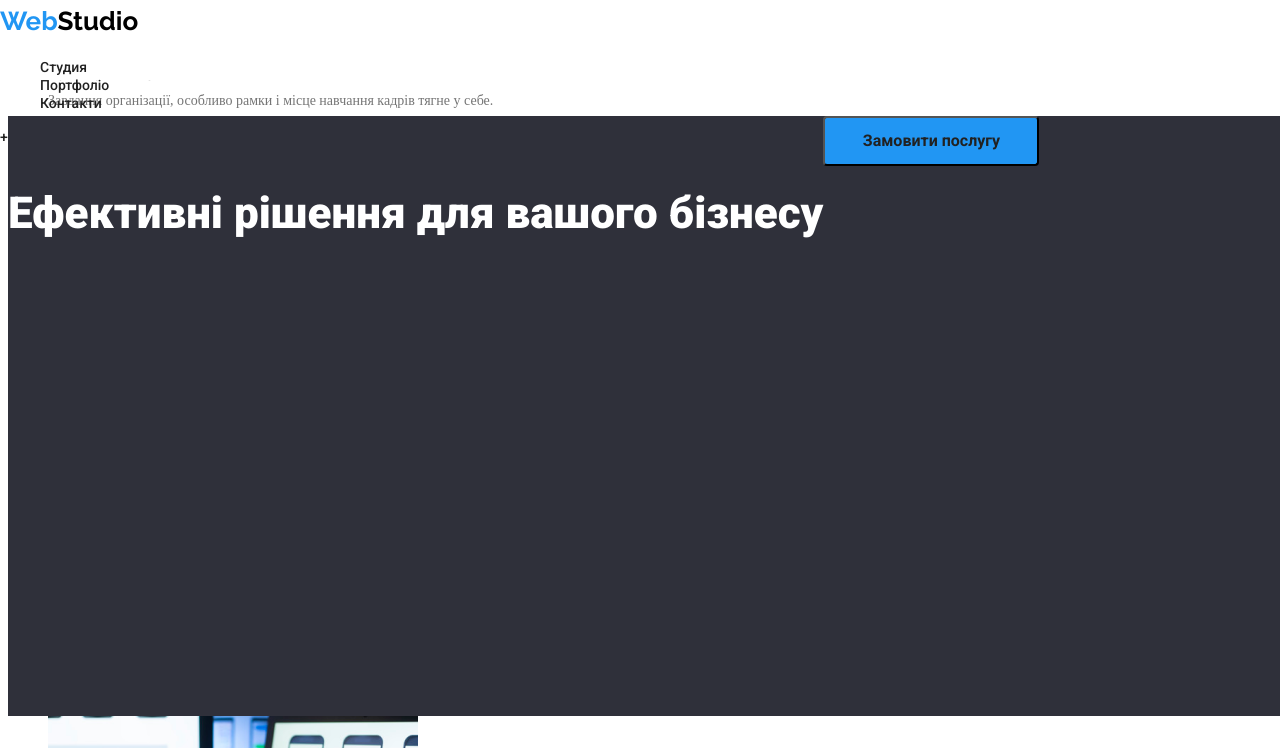
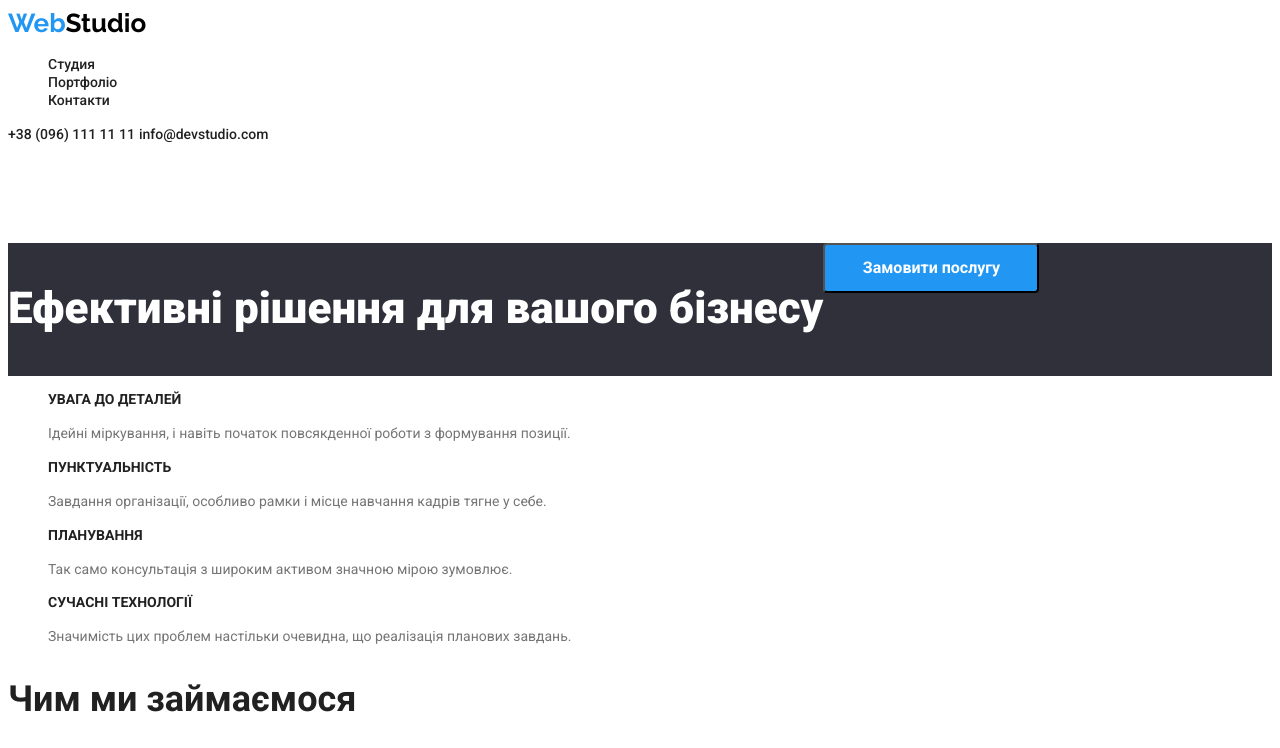
Before and after one commit to Andrey000001/GOiT, a plain HTML site: page index.html in a window 1280 px wide. Shown: the top 748 px of the page. Drawn offline with Linux system fonts and the light colour scheme.

Commit message:
Вроде бы все поменял

```diff
--- a/portfolio/styles.css
+++ b/portfolio/styles.css
@@ -1,14 +1,8 @@
 body {
-    width: 1600px;
-    height: 1880px;
     background: #FFF;
 }
 /* CAP */
 .cap {
-    width: 1600px;
-    height: 80px;
-    left: 0px;
-    top: 0px;
     background: #FFF;
 }
 .list {
@@ -20,7 +14,7 @@ body {
     text-decoration: none;
     font-weight: 700;
     font-size: 26px;
-    line-height: 1.625em;
+    line-height: 1.19;
     color: #2196F3;
 }
 .studio {
@@ -35,7 +29,7 @@ body {
     text-decoration: none;
     font-weight: 500;
     font-size: 14px;
-    line-height: 0.875em;
+    line-height: 1.14;
     color: #212121;
     display: inline;
 }
@@ -53,7 +47,7 @@ body {
     border-radius: 4px;
     font-weight: 500;
     font-size: 16px;
-    line-height: 1em;
+    line-height: 1.625;
     cursor: pointer;
 }
 /* ФОТКИ */
@@ -61,29 +55,24 @@ body {
     font-family: roboto;
     font-weight: 700;
     font-size: 18px;
-    line-height: 1.2em;
+    line-height: 2;
     color: #212121;
 }
 .text {
     font-family: roboto;
     font-size: 16px;
-    line-height: 1em;
+    line-height: 1.875;
     color: #757575;
 }
 /* DNO */
 .dno {
-    position: absolute;
-    width: 1600px;
-    height: 252px;
-    left: 0px;
-    top: 1628px;
     background: #2F303A;
 }
 .street {
     font-family: roboto;
     font-weight: 400;
     font-size: 14px;
-    line-height: 0.8em;
+    line-height: 1.714;
     color: #FFFFFF;
 }
 .contact_2 {
@@ -91,7 +80,7 @@ body {
     text-decoration: none;
     font-weight: 400;
     font-size: 14px;
-    line-height: 0.8em;
+    line-height: 1.714;
     color: rgba(255, 255, 255, 0.6);
 }
 .contact_2:hover {
--- a/styles/styles.css
+++ b/styles/styles.css
@@ -1,15 +1,10 @@
 body {
-    width: 1600px;
-    height: 2346px;
     background: #FFF;
 }
+
+
 /* header */
 .start {
-    position: absolute;
-    width: 1600px;
-    height: 80px;
-    left: 0px;
-    top: 0px;
     background: #FFF;
 }
 .webstudio {
@@ -17,7 +12,7 @@ body {
     text-decoration: none;
     font-weight: 700;
     font-size: 26px;
-    line-height: 1.625em;
+    line-height: 1.19;
     color: #2196F3;
 }
 .studio {
@@ -26,13 +21,16 @@ body {
 .studio_1 {
     color: #FFF;
 }
+
+
+
 /* Работа */
 .job {
     font-family: roboto;
     text-decoration: none;
     font-weight: 500;
     font-size: 14px;
-    line-height: 0.875em;
+    line-height: 1.14;
     color: #212121;
 }
 .job:hover {
@@ -44,9 +42,6 @@ body {
 /* ЭТО УЖЕ Контент */
 .window {
     display: flex;
-    position: absolute;
-    width: 1600px;
-    height: 600px;
     background: #2F303A;
     margin-top: 100px;
 }
@@ -54,7 +49,7 @@ body {
     font-family: roboto;
     font-weight: 900;
     font-size: 44px;
-    line-height: 2.75em;
+    line-height: 1.36;
     color: #FFF;
 }
 .servis {
@@ -65,8 +60,8 @@ body {
     border-radius: 4px;
     font-weight: 700;
     font-size: 16px;
-    line-height: 1em;
-    color: #212121;
+    line-height: 1.875;
+    color: #FFF;
     cursor: pointer;
 }
 .servis:hover {
@@ -77,13 +72,13 @@ body {
     font-family: roboto;
     font-weight: 700;
     font-size: 14px;
-    line-height: 0.875em;
+    line-height: 1.14;
     color: #212121;
 }
 .text {
-    font-family: #757575;
+    font-family: roboto;
     font-size: 14px;
-    line-height: 0.875em;
+    line-height: 1.71;
     color: #757575;
 }
 
@@ -92,13 +87,12 @@ body {
     font-family: roboto;
     font-weight: 700;
     font-size: 36px;
-    line-height: 2.25em;
+    line-height: 1.16;
     color: #212121;
 }
 
 /* Наша команда */
 .our_team {
-    position: absolute;
     width: 1600px;
     height: 648px;
     left: 0px;
@@ -115,13 +109,12 @@ body {
 .text_1 {
     font-family: roboto;
     font-size: 16px;
-    line-height: 1em;
+    line-height: 1.187;
     color: #757575;
 }
 
 /* DNO */
 .dno {
-    position: absolute;
     width: 1600px;
     height: 252px;
     left: 0px;
@@ -132,7 +125,7 @@ body {
     font-family: roboto;
     font-weight: 400;
     font-size: 14px;
-    line-height: 0.875em;
+    line-height: 1.71;
     color: #FFFFFF;
 }
 .contact {
@@ -140,7 +133,7 @@ body {
     text-decoration: none;
     font-weight: 400;
     font-size: 14px;
-    line-height: 0.875empx;
+    line-height: 1.714;
     color: rgba(255, 255, 255, 0.6);
 }
 .contact:hover {
```
